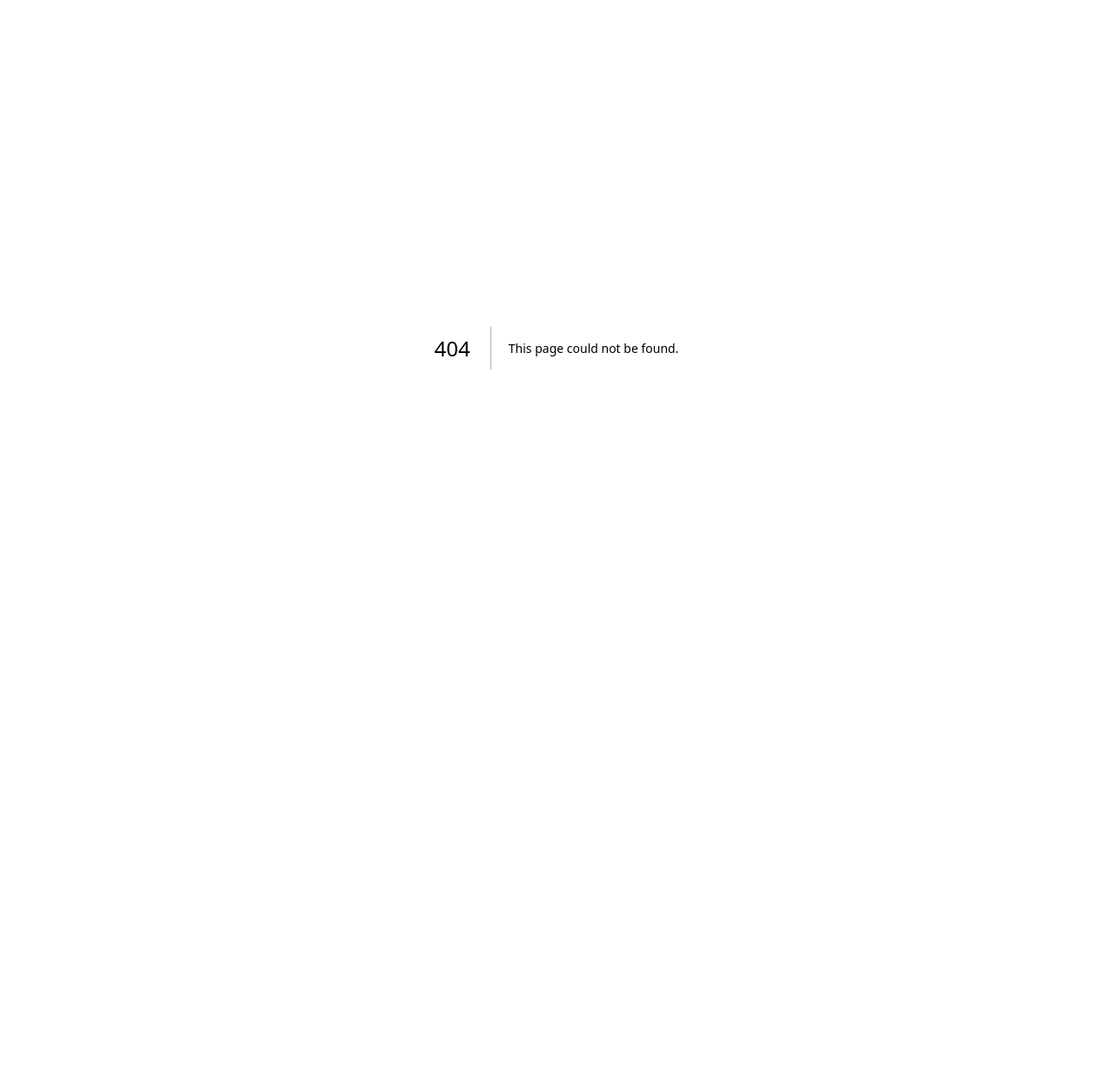
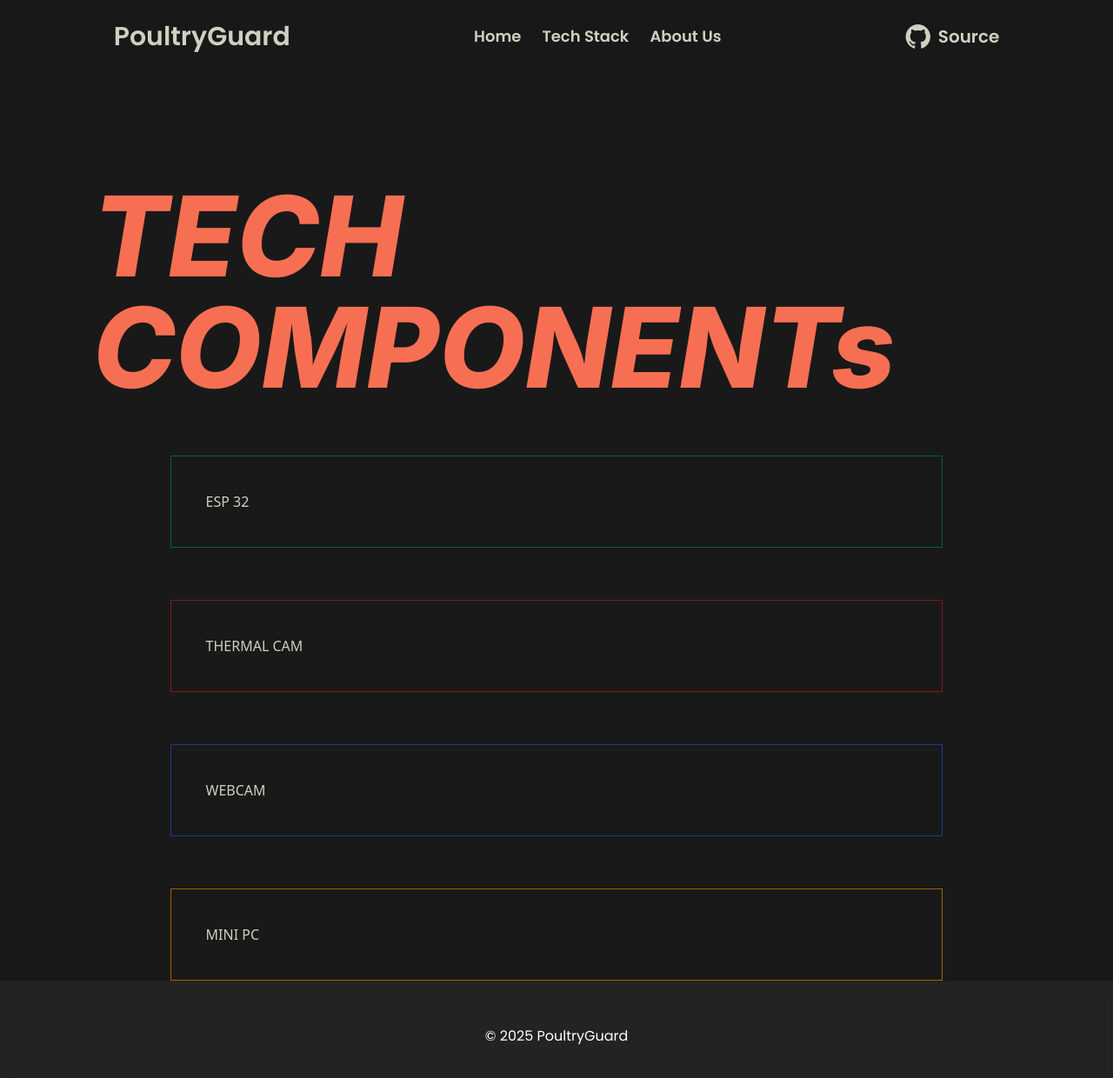
Before and after one commit to julsCadenas/poultryguard-website, a Next.js app: page /tech in a window 1280 px wide. Before the commit this address had no page. Shown: the top 1240 px of the page at 87% size. Before the commit the page ends 800 px from the top, so only its background shows below. Built offline with nearby package versions, Linux system fonts and the light colour scheme.

Commit message:
Navbar routing and sample footer

```diff
--- /dev/null
+++ b/src/app/about/page.tsx
@@ -0,0 +1,18 @@
+import Navbar from "@/components/navbar";
+import Footer from "@/components/footer";
+
+export default function Home() {
+  return (
+    <main className="w-full min-h-screen flex flex-col items-center bg-customBlack text-customWhite">
+      <Navbar />
+      <div className="flex flex-col items-center justify-center pt-20 md:pt-52 gap-8 lg:gap-15 w-10/12">
+      <div className="font-extrabold font-Inter text-customOrange lg:text-9xl italic"><p>MEET THE TEAM</p></div>
+        <div className="border border-green-800 p-10 w-10/12"><p>Juls Cadenas</p></div>
+        <div className="border border-red-900 p-10 w-10/12"><p>Josh Cormier</p></div>
+        <div className="border border-blue-900 p-10 w-10/12"><p>Dar Guerzon</p></div>
+        <div className="border border-yellow-700 p-10 w-10/12"><p>Etian Javier</p></div>
+      </div>
+      <Footer />
+    </main>
+  );
+}
--- a/src/app/page.tsx
+++ b/src/app/page.tsx
@@ -1,5 +1,6 @@
 import Navbar from "@/components/navbar";
 import Hero from "@/components/hero";
+import Footer from "@/components/footer";
 
 export default function Home() {
   return (
@@ -8,6 +9,7 @@ export default function Home() {
       <div className="flex-grow flex items-center justify-center">
         <Hero />
       </div>
+      <Footer />
     </main>
   );
 }
--- /dev/null
+++ b/src/app/tech/page.tsx
@@ -0,0 +1,18 @@
+import Navbar from "@/components/navbar";
+import Footer from "@/components/footer";
+
+export default function Home() {
+  return (
+    <main className="w-full min-h-screen flex flex-col items-center bg-customBlack text-customWhite">
+      <Navbar />
+      <div className="flex flex-col items-center justify-center pt-20 md:pt-52 gap-8 lg:gap-15 w-10/12">
+      <div className="font-extrabold font-Inter text-customOrange lg:text-9xl italic"><p>TECH COMPONENTs</p></div>
+        <div className="border border-green-800 p-10 w-10/12"><p>ESP 32</p></div>
+        <div className="border border-red-900 p-10 w-10/12"><p>THERMAL CAM</p></div>
+        <div className="border border-blue-900 p-10 w-10/12"><p>WEBCAM</p></div>
+        <div className="border border-yellow-700 p-10 w-10/12"><p>MINI PC</p></div>
+      </div>
+      <Footer />
+    </main>
+  );
+}
--- /dev/null
+++ b/src/components/footer.tsx
@@ -0,0 +1,24 @@
+'use client'
+import React, { useState } from 'react'
+
+const Footer = () => {
+  const [isOpen, setIsOpen] = useState(false)
+
+  return (
+    <nav className='text-customWhite font-Poppins w-full px-13 py-13 bg-customWhite/6 backdrop-blur text-white'>
+      <div className="max-w-7xl mx-auto">
+    <p className="text-center">© 2025 PoultryGuard</p>
+      </div>
+
+
+      {/* navbar mobile */}
+      <div className={`lg:hidden overflow-hidden transition-all duration-200 ease-in-out ${isOpen ? 'max-h-60 mt-4' : 'max-h-0'}`}>
+        <div className="max-w-7xl mx-auto">
+          <p className="text-center">© 2025 PoultryGuard</p>
+        </div>
+      </div>
+    </nav>
+  )
+}
+
+export default Footer
--- a/src/components/navbar.tsx
+++ b/src/components/navbar.tsx
@@ -5,12 +5,12 @@ const Navbar = () => {
   const [isOpen, setIsOpen] = useState(false)
 
   return (
-    <nav className='fixed text-customWhite font-Poppins w-5/6 px-6 py-3 m-3 rounded-3xl bg-customBlack/70 backdrop-blur z-50'>
+    <nav className='fixed text-customWhite font-Poppins w-5/6 px-6 py-6 mb-3 rounded-3xl bg-customBlack/70 backdrop-blur z-50'>
 
       {/* title card */}
       <div className='flex justify-between items-center'>
         <section className='font-semibold text-2xl md:text-3xl hover:text-customOrange transition-all'>
-          <p>PoultryGuard</p>
+          <p><a href="/" className='hover:text-customOrange transition-all'>PoultryGuard</a></p>
         </section>
 
         {/* hambuyrger icon */}
@@ -27,14 +27,15 @@ const Navbar = () => {
         {/* navbar main */}
         <div className='hidden lg:flex w-full items-center justify-between'>
           <ul className='flex flex-1 justify-center gap-6 font-semibold text-lg'>
-            <li><a href="/" className='hover:text-customOrange transition-all'>Introduction</a></li>
-            <li><a href="/about" className='hover:text-customOrange transition-all'>Tech Stack</a></li>
-            <li><a href="/contact" className='hover:text-customOrange transition-all'>About Us</a></li>
+            <li><a href="/" className='hover:text-customOrange transition-all'>Home</a></li>
+            <li><a href="/tech" className='hover:text-customOrange transition-all'>Tech Stack</a></li>
+            <li><a href="/about" className='hover:text-customOrange transition-all'>About Us</a></li>
           </ul>
 
-          <section className='font-semibold text-xl flex flex-row gap-2 items-center hover:text-customOrange transition-all'>
+          <section className='font-semibold text-xl hover:text-customOrange transition-all'>
+            <a href='https://github.com/julsCadenas/PoultryGuard' target='_blank' rel='noopener noreferrer' className='flex flex-row items-center gap-2'>
             <i className="devicon-github-original text-3xl"></i>
-            <p>Source</p>
+            <p>Source</p></a>
           </section>
       </div>
 
```
Also changed, not shown: src/components/trial.txt (deleted).
